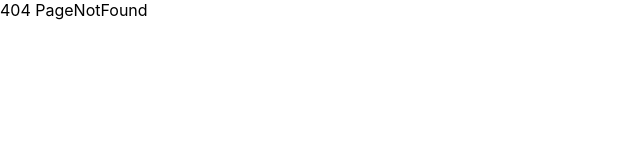
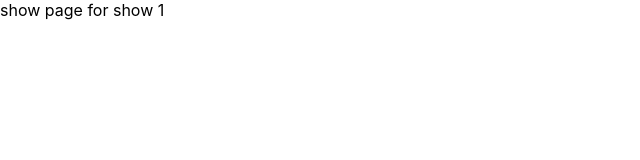
Before and after one commit to Bharatpanwar4/box-office, a React (Create React App) app: page /show/1 in a window 1280 px wide. Before the commit this address had no page. Shown: the top 160 px of the page, without its empty margins (0-640 px from the left). Built offline with nearby package versions, Linux system fonts and the light colour scheme.

Commit message:
create dynamic route

```diff
--- a/src/App.jsx
+++ b/src/App.jsx
@@ -3,6 +3,7 @@
 import Starred from './pages/Starred';
 import PageNotFound from './pages/PageNotFound';
 import MainLayout from './components/MainLayout';
+import Show from './pages/Show';
 function App() {
   return (
     <BrowserRouter>
@@ -12,6 +13,7 @@
 
           <Route path="/starred" element={<Starred />} />
         </Route>
+        <Route path='/show/:showId' element={<Show/>}/>
         <Route path="*" element={<PageNotFound />} />
       </Routes>
     </BrowserRouter>
--- a/src/components/shows/ShowCard.jsx
+++ b/src/components/shows/ShowCard.jsx
@@ -1,6 +1,6 @@
 import { Link } from "react-router-dom";
 
-const ShowCard = ({name,image,summary})=>{
+const ShowCard = ({name,image,id,summary})=>{
     const summaryStripped = summary?summary.split(" ").slice(0,10).join(' ').replace(/<.+?>/g,""):`No description`
     return (<div>
     <div>
@@ -10,7 +10,7 @@
         <h1>{name}</h1>
         <p>{summaryStripped}</p>
         <div>
-            <Link to='/'>Read more</Link>
+            <Link to={`/show/${id}`}>Read more</Link>
             <button type="button">Start me</button>
         </div>
     </div>)
--- /dev/null
+++ b/src/pages/Show.jsx
@@ -0,0 +1,12 @@
+import { useParams } from "react-router-dom";
+
+const Show = ()=>{
+    const {showId} = useParams()
+    return(
+
+        <div>
+        show page for show {showId}
+        </div>
+    )
+}
+export default Show;
```
